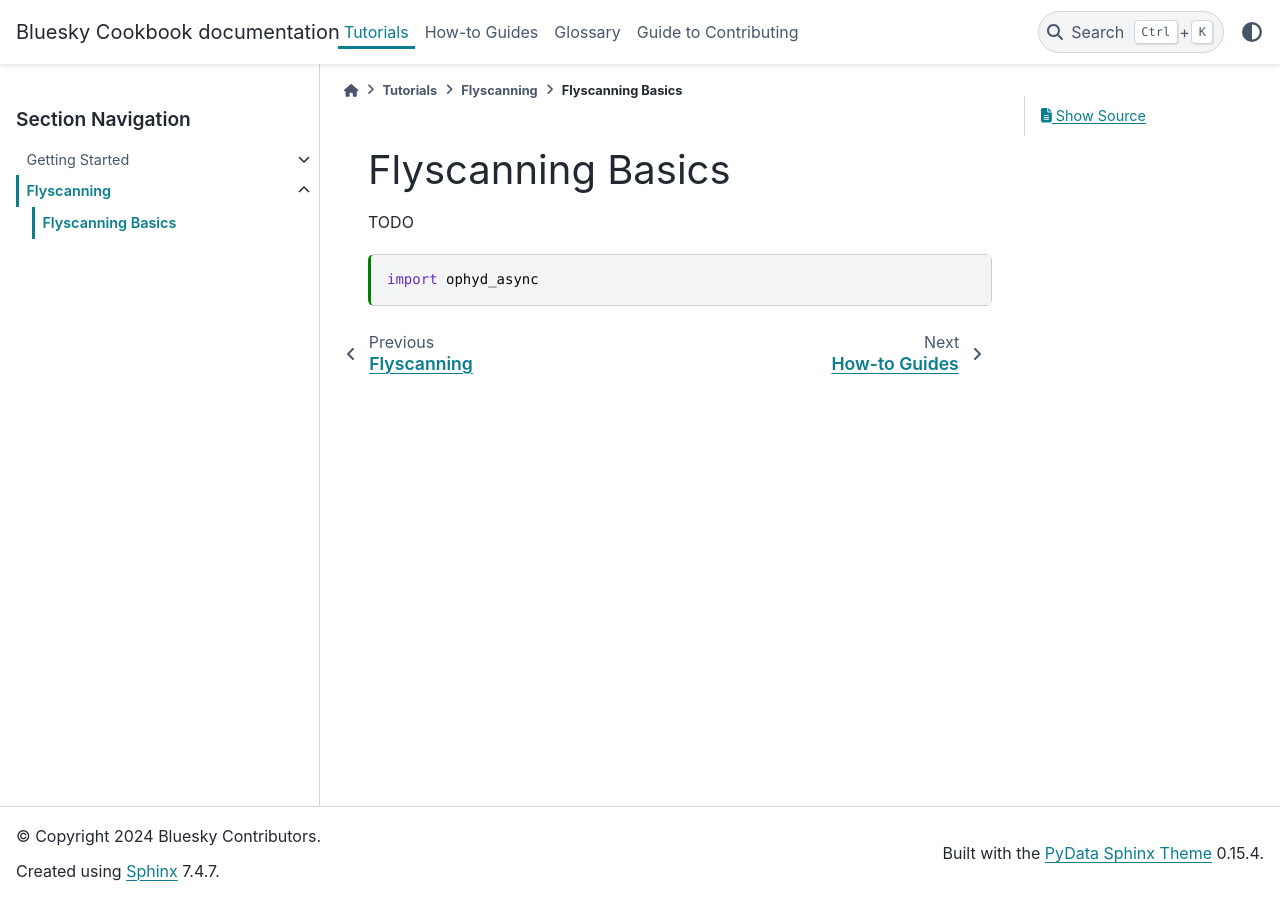
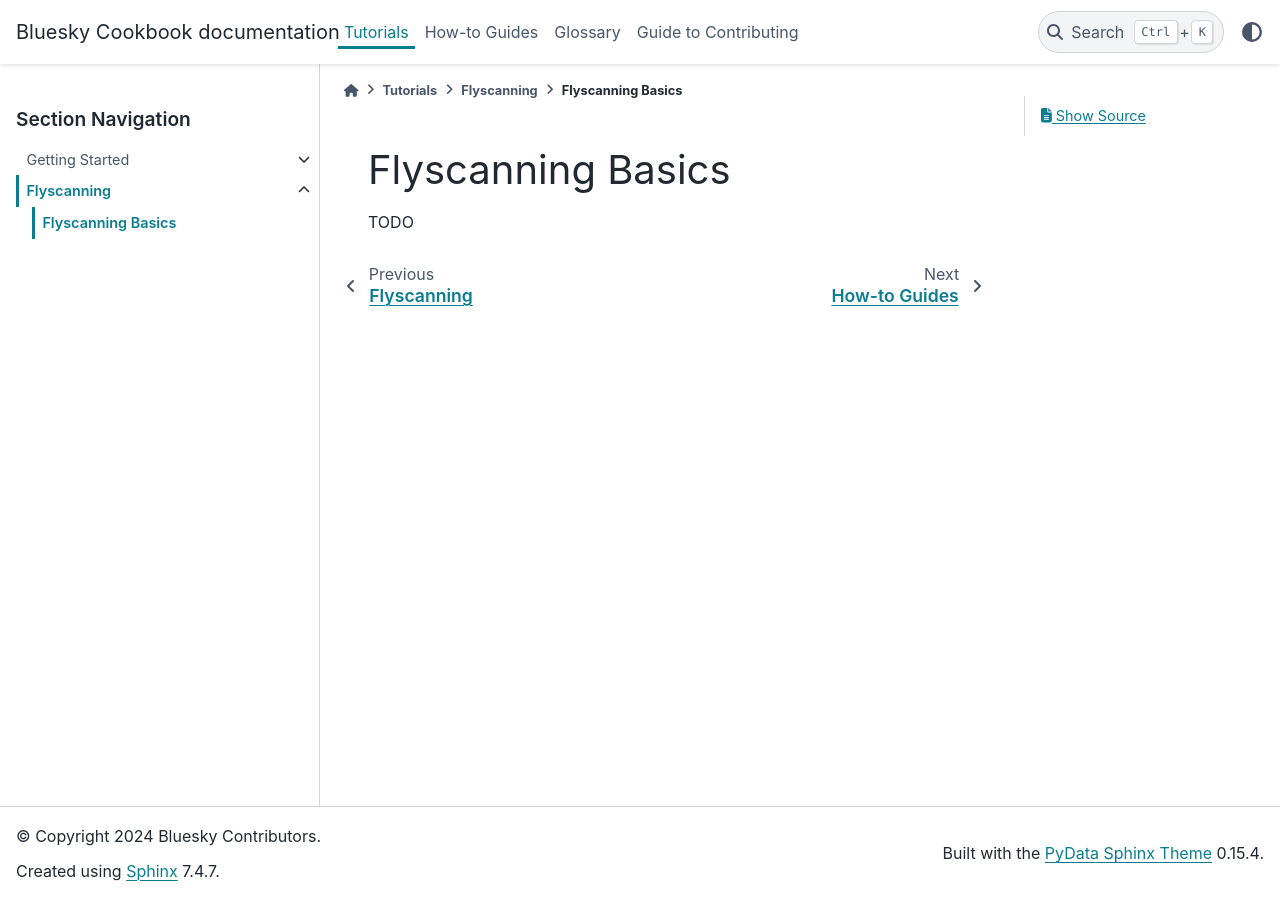
Before and after one commit to bluesky/bluesky-cookbook, a Sphinx documentation site: the page built from docs/tutorials/flyscanning/basics.md, in a window 1280 px wide. Built offline with Sphinx 7.4.7 and the PyData theme 0.15.4, drawn with Linux system fonts in a browser that asks for light colours.

Commit message:
MNT: remove changes

````diff
--- a/docs/tutorials/flyscanning/basics.md
+++ b/docs/tutorials/flyscanning/basics.md
@@ -14,11 +14,3 @@ kernelspec:
 # Flyscanning Basics
 
 TODO
-
-```{code-cell}
-import ophyd_async
-```
-
-```{code-cell}
-
-```
````
